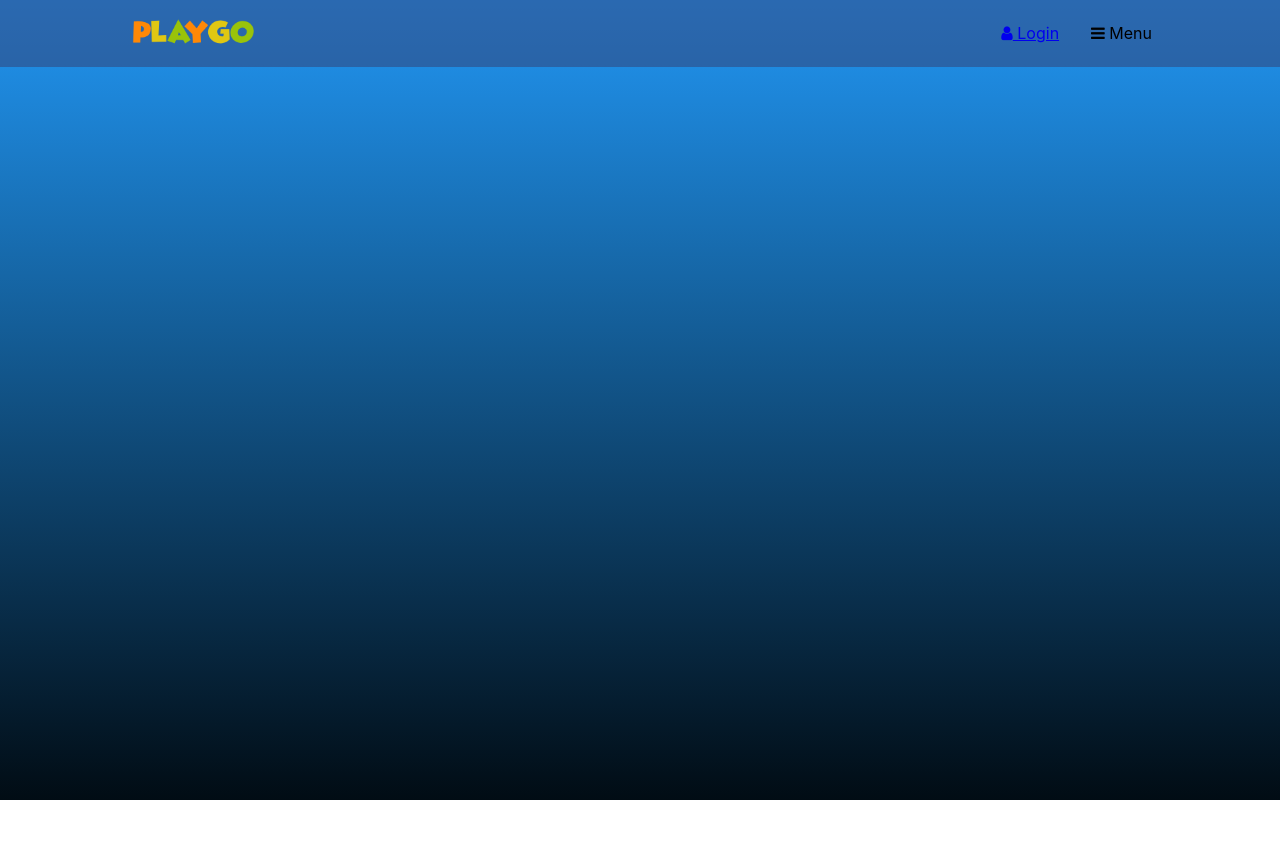
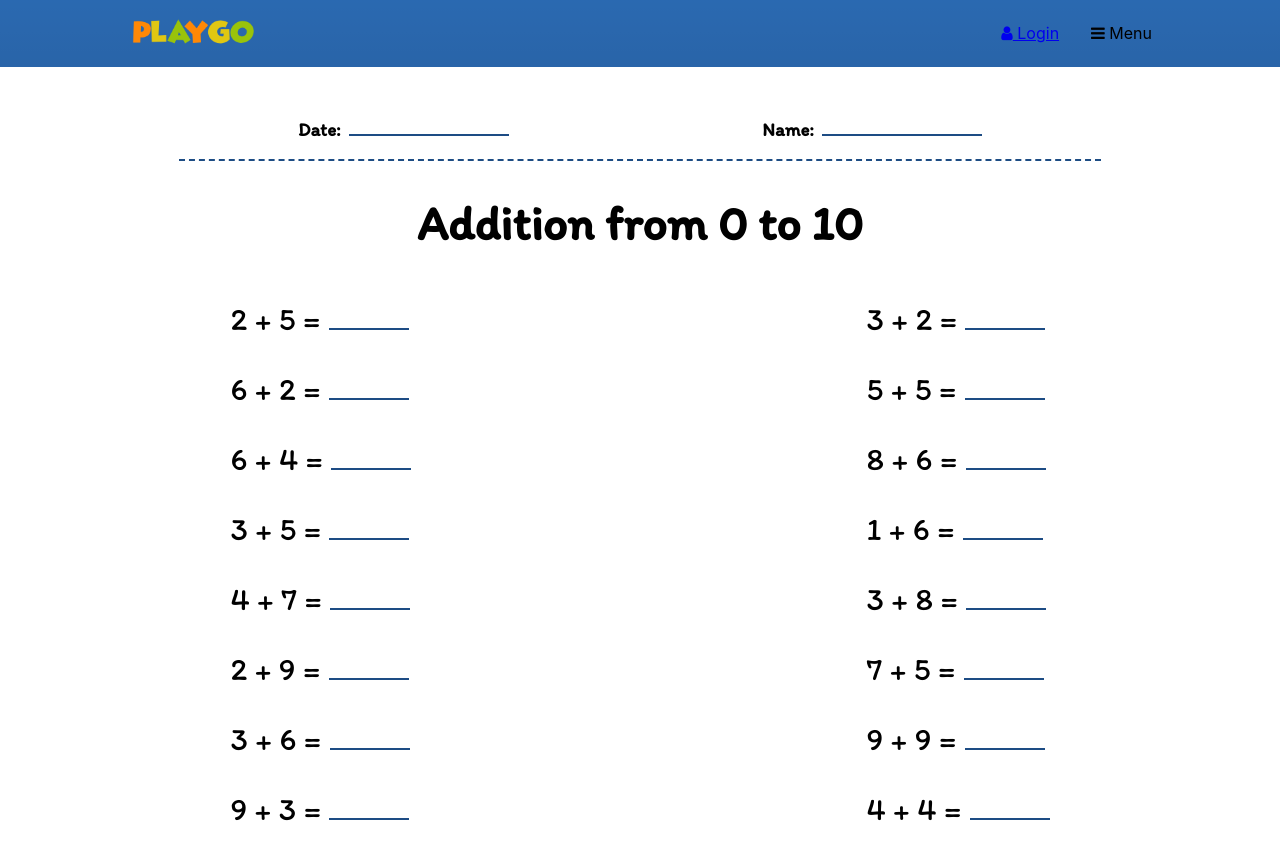
Before and after one commit to Eveye2023/playground, a React (Create React App) app in the folder client/: page /math in a window 1280 px wide. Before the commit this address had no page. Shown: the top 860 px of the page. Before the commit the page ends 800 px from the top, so only its background shows below. Built offline with nearby package versions, Linux system fonts and the light colour scheme.

Commit message:
Add math worksheet template1

```diff
--- a/client/src/App.tsx
+++ b/client/src/App.tsx
@@ -8,6 +8,7 @@ import MemoryGame from "./pages/MemoryGame/MemoryGame";
 import Header from "./Components/Header/Header";
 import Home from "./pages/Home/Home";
 import Worksheets from "./pages/Worksheets/Worksheets";
+import MathWorksheetTemplate1 from "./Components/MathWorksheetTemplate1/MathWorksheetTemplate1";
 
 function App() {
   return (
@@ -15,6 +16,7 @@ function App() {
       <BrowserRouter>
         <Header />
         <Routes>
+          <Route path="math" element={<MathWorksheetTemplate1 operator="+" start={0} end ={10}/>} />
           <Route path="/" element={<Home />} />
           <Route path="signup" element={<SignUp />} />
           <Route path="back" element={<BubbleBackground />} />
--- /dev/null
+++ b/client/src/Components/MathWorksheetTemplate1/MathWorksheetTemplate1.jsx
@@ -0,0 +1,41 @@
+import "./MathWorksheetTemplate1.scss";
+import logo from "../../assets/images/logo7.png";
+import { range } from "lodash";
+
+function MathWorksheetTemplate1({operator, start, end }) {
+
+  function randomNum(){
+     return Math.floor(Math.random() * (end + 1)) - start;
+  }
+
+  return (
+    <>
+      <main className="math-worksheet">
+        <div className="math-worksheet__header">
+          {/* <img src={logo} alt="logo" /> */}
+          <h3>Date:<span className="math-worksheet__text-holder"></span></h3>
+          <h3>Name:<span className="math-worksheet__text-holder"></span></h3>
+        </div>
+        <h1 className="math-worksheet__title">
+          {operator ==="+" ? "Addition ":null}
+          {operator ==="" ? "Subtraction ":null}
+          from {start} to {end}
+        </h1>
+        <div className="math-worksheet__content">
+          {range(0, 2).map((index1) =>
+            <div className="math-worksheet__column" key={index1}>
+             { range(0, 8).map((index) =>
+                <div className="math-worksheet__quest" key={index}>
+                  {randomNum()} + {randomNum()} =
+                  <span className="math-worksheet__answer-holder"> </span>
+                </div>
+              )}
+            </div>
+          )}
+        </div>
+      </main>
+    </>
+  );
+}
+
+export default MathWorksheetTemplate1;
--- a/client/src/Components/MathWorksheetTemplate1/MathWorksheetTemplate1.scss
+++ b/client/src/Components/MathWorksheetTemplate1/MathWorksheetTemplate1.scss
@@ -0,0 +1,52 @@
+@use "../../style/varialbles" as *;
+@use "../../style/typography" as *;
+
+.math-worksheet {
+  background-color: white;
+  padding: 2rem 10% 1rem;
+  font-family: Itim;
+
+  &__header {
+    margin: 0 5%;
+    display: flex;
+    align-items: baseline;
+    gap: 1rem;
+    justify-content: space-around;
+    border-bottom: 2px dashed $primary-background-color;
+  }
+  &__text-holder {
+    display: inline-block;
+    width: 10rem;
+    height: 1rem;
+    margin-left: 0.5rem;
+    border-bottom: 2px solid $primary-background-color;
+  }
+
+  &__title {
+    text-align: center;
+    font-size: 3rem;
+  }
+
+  &__content {
+    font-size: 2rem;
+    margin: 3rem 10%;
+    display: flex;
+    flex-direction: row;
+    justify-content: space-between;
+    gap: 1rem;
+  }
+  &__column {
+    // flex-basis: 50%;
+    display: flex;
+    flex-direction: column;
+    gap: 2rem;
+  }
+
+  &__answer-holder {
+    display: inline-block;
+    width: 5rem;
+    height: 1rem;
+    margin-left: 0.5rem;
+    border-bottom: 2px solid $primary-background-color;
+  }
+}
--- a/client/src/style/_typography.scss
+++ b/client/src/style/_typography.scss
@@ -11,3 +11,10 @@
   font-weight: 600;
   font-style: normal;
 }
+
+@font-face {
+  font-family: "Itim";
+  src: url("../assets/font/Itim-Regular.ttf") format("truetype");
+  font-weight: 400;
+  font-style: normal;
+}
--- a/client/src/style/__varialbles.scss
+++ b/client/src/style/_varialbles.scss
@@ -1,3 +1,4 @@
+$primary-background-color:#1d4c84;
 $primary-text-color: #13182c; //for global text color
 $primary-CTA-color: #2f619c; //for interactive elements
 
```
Also changed, not shown: client/src/Components/MathWorksheetTemplate1/MathWorksheetTemplate1.tsx (deleted, +0 -9 lines), client/src/assets/font/Itim-Regular.ttf (added).
